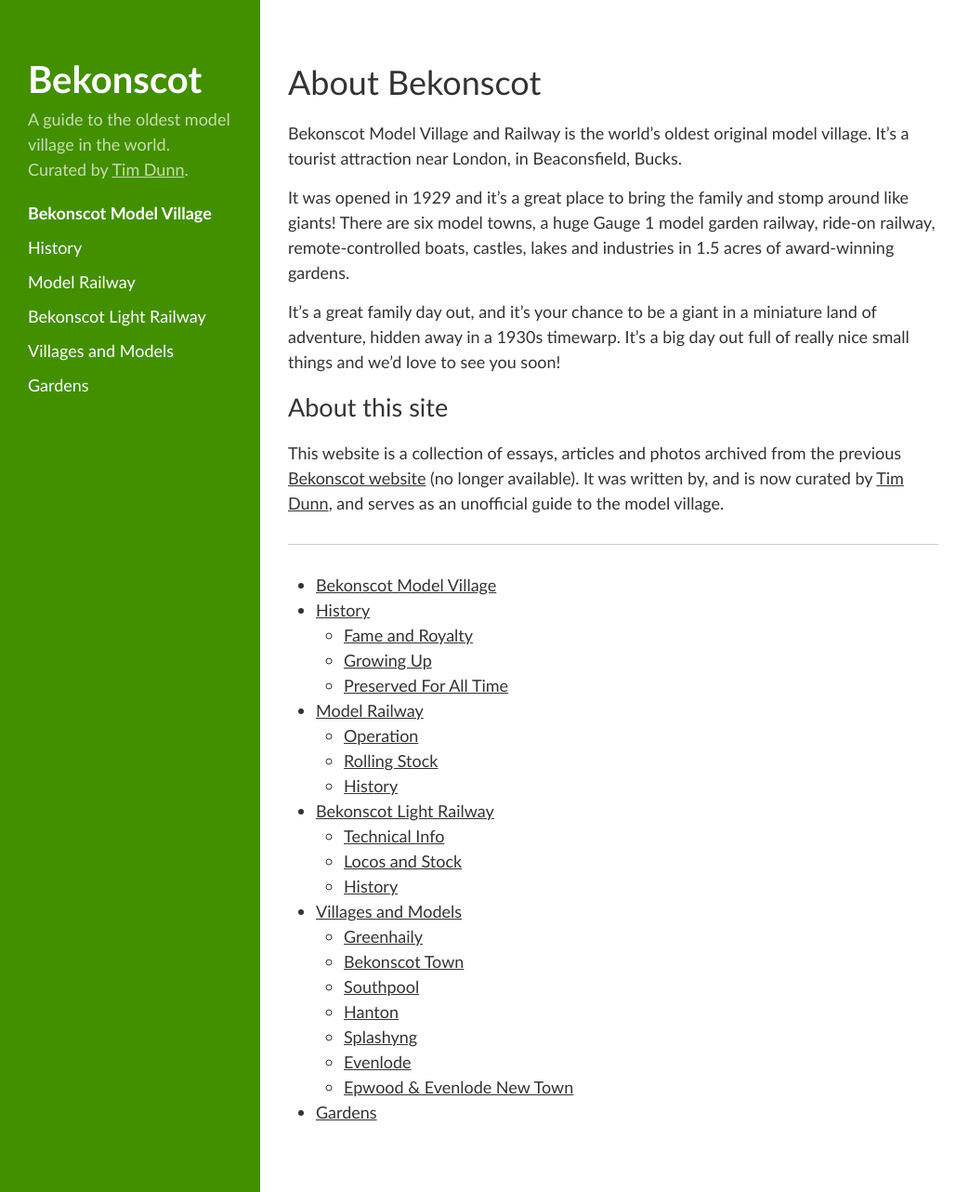
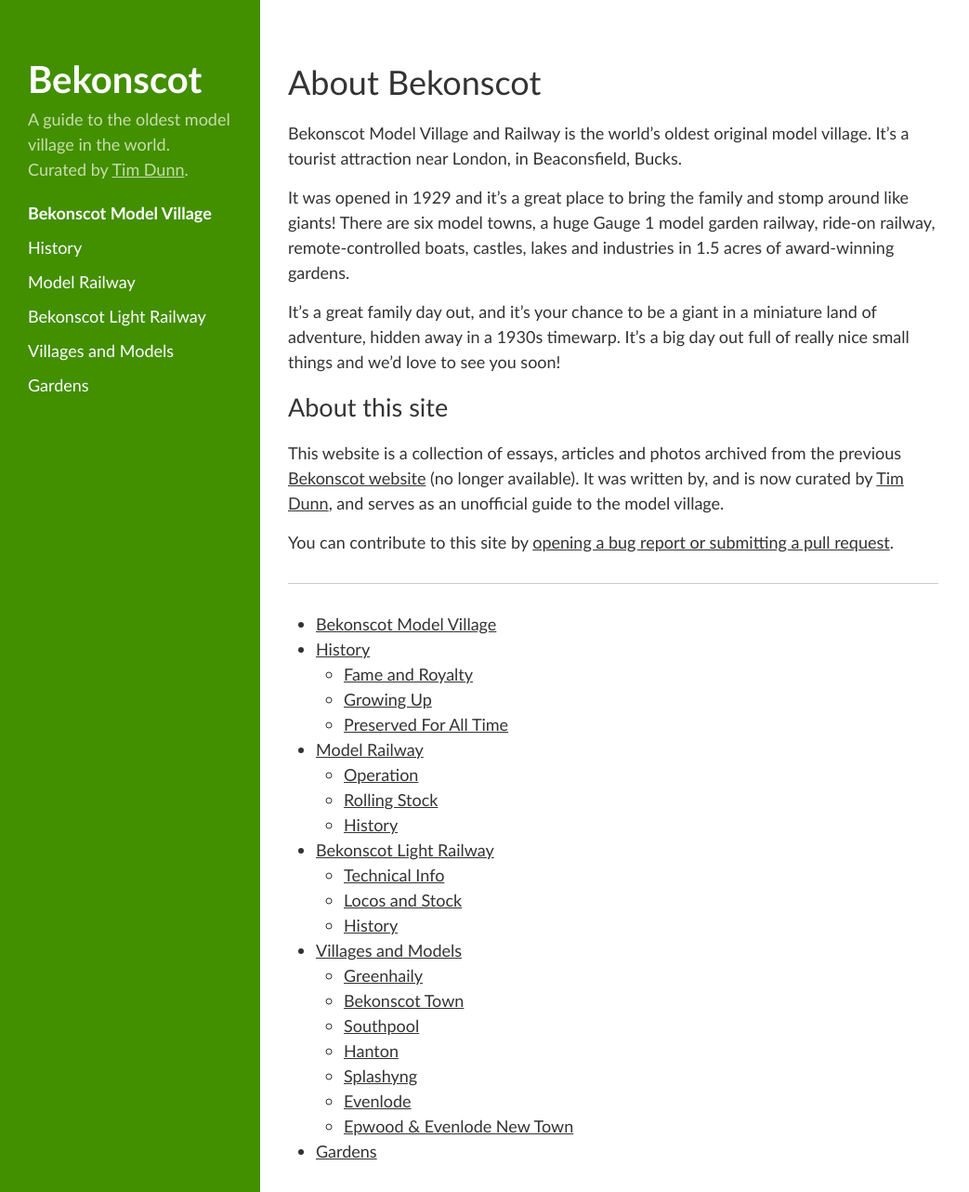
Before and after one commit to themodelvillager/bekonscot, a Jekyll site: the page built from index.md, in a window 1280 px wide and 1282 px high. Shown: the whole window at 93% size, without its empty margins (0-1043 px from the left). Built offline with Jekyll 4.4.1, drawn with Linux system fonts in a browser that asks for light colours; nearby versions of some CDN libraries.

Commit message:
Update links

```diff
--- a/index.md
+++ b/index.md
@@ -12,3 +12,5 @@ It's a great family day out, and it's your chance to be a giant in a miniature l
 ## About this site
 
 This website is a collection of essays, articles and photos archived from the previous [Bekonscot website](http://bekonscot.co.uk) (no longer available). It was written by, and is now curated by [Tim Dunn](http://timdunn.com), and serves as an unofficial guide to the model village.
+
+You can contribute to this site by [opening a bug report or submitting a pull request](https://github.com/themodelvillager/bekonscot).
```
Also changed, not shown: README.md.
